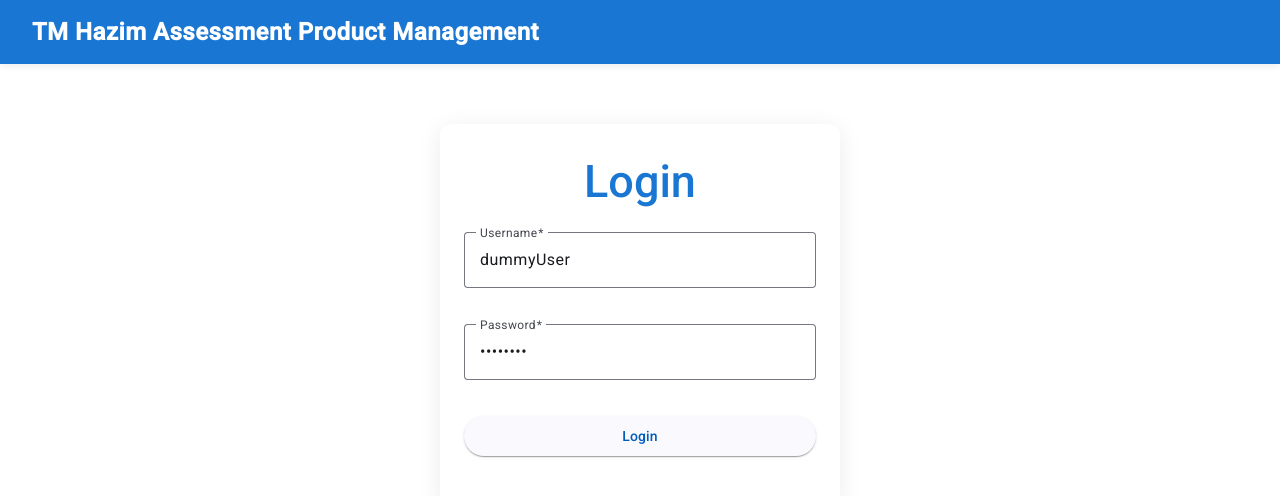
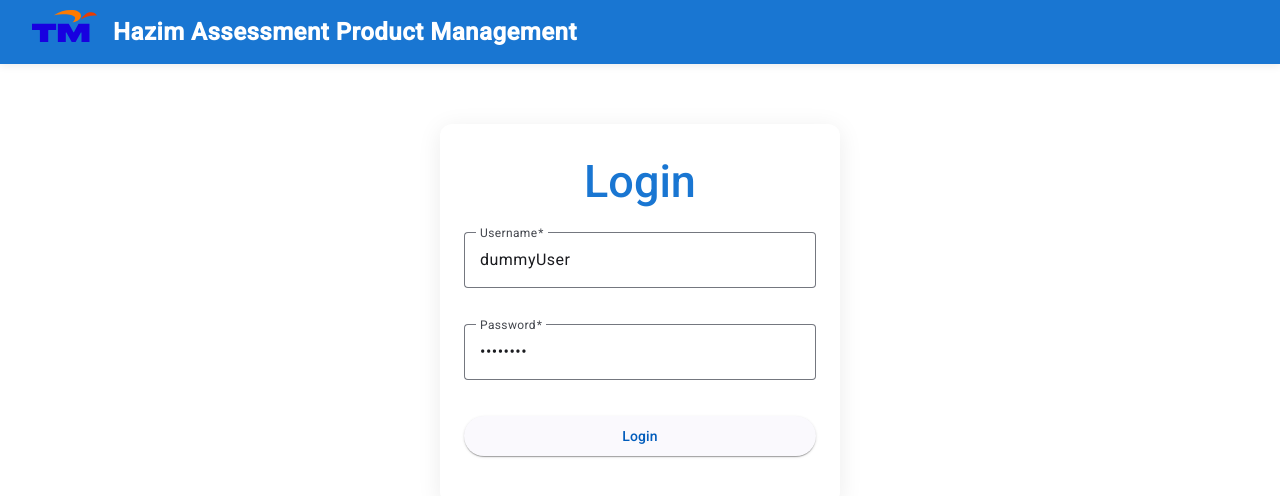
Before and after one commit to hahazim1992/web-tm-assessment-2, an Angular app: page /login in a window 1280 px wide. Shown: the top 496 px of the page. Built offline with nearby package versions, Linux system fonts and the light colour scheme.

Commit message:
add logo to header

```diff
--- a/src/app/components/header/header.component.html
+++ b/src/app/components/header/header.component.html
@@ -1,5 +1,10 @@
 <header class="sticky-header">
-  <span class="project-title">TM Hazim Assessment Product Management</span>
+  <span class="project-title">
+    <span class="logo-text-flex">
+      <img src="tm-logo.svg" alt="TM Logo" class="tm-logo" />
+      <span>Hazim Assessment Product Management</span>
+    </span>
+  </span>
   <button
     mat-raised-button
     color="primary"
--- a/src/app/components/header/header.component.scss
+++ b/src/app/components/header/header.component.scss
@@ -16,3 +16,17 @@
   font-size: 1.5rem;
   font-weight: 600;
 }
+
+.logo-text-flex {
+  display: flex;
+  align-items: center;
+  gap: 1rem;
+  line-height: 1;
+}
+
+.tm-logo {
+  height: 32px;
+  width: auto;
+  display: block;
+  margin-bottom: 12px;
+}
--- a/src/app/components/product-list/product-list.component.scss
+++ b/src/app/components/product-list/product-list.component.scss
@@ -6,8 +6,8 @@
   mat-card {
     width: 100%;
     max-width: 900px;
-    padding: 24px 0 0 0;
-    box-shadow: 0 4px 24px rgba(0, 0, 0, 0.08);
+    padding: 24px;
+    box-shadow: 0 4px -2px rgba(0, 0, 0, 0.08);
 
     mat-card-title {
       font-size: 2rem;
```
Also changed, not shown: public/tm-logo.svg (added).
